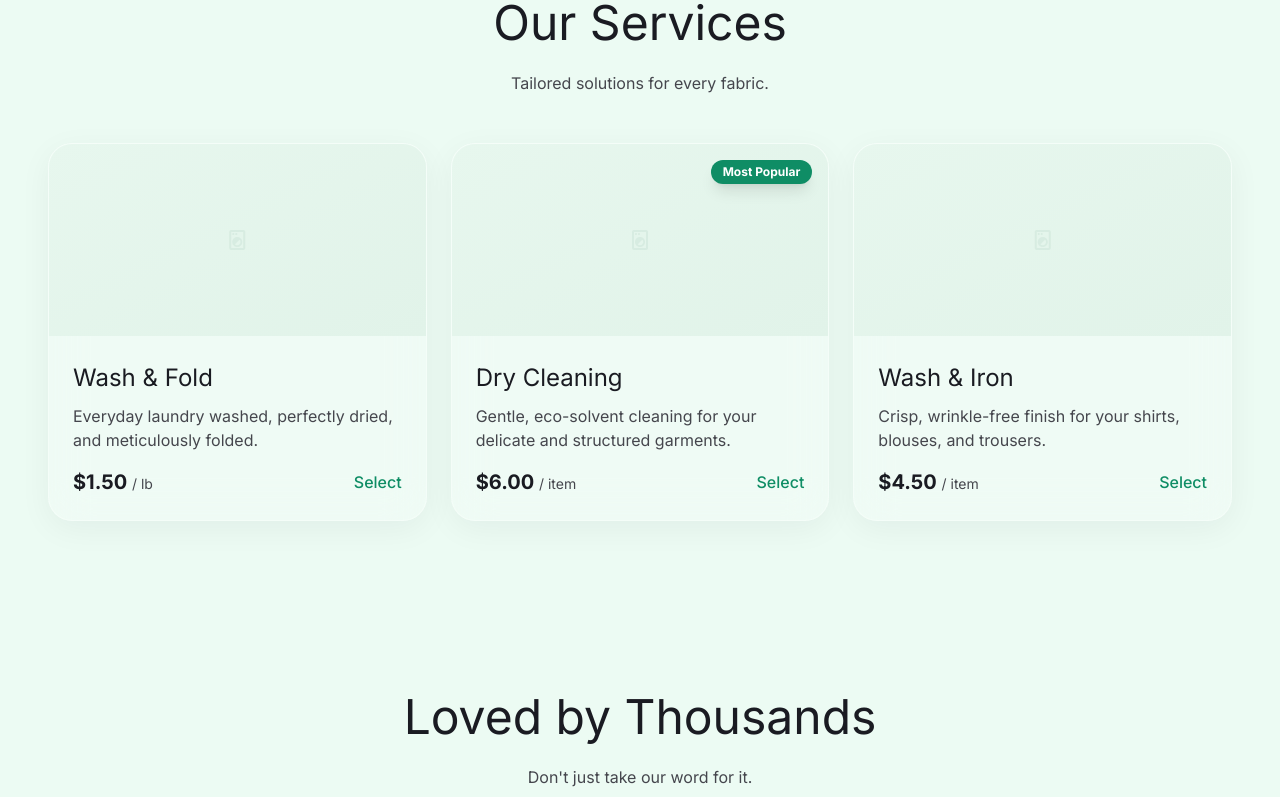
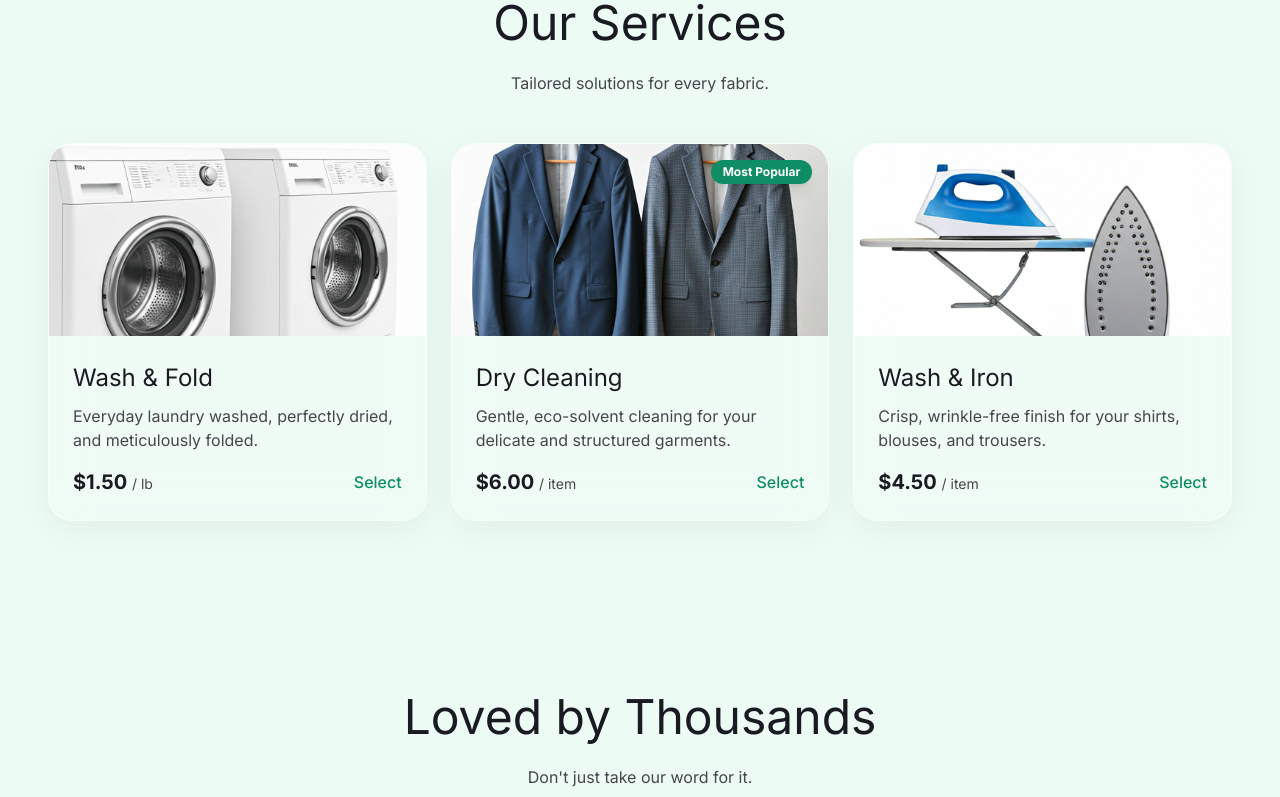
Before and after one commit to NabinDevX/Bubble-Wash, a React (Vite) app: page / in a window 1280 px wide. Shown: the part 2000-2797 px from the top of the page. Built offline with nearby package versions, Linux system fonts and the light colour scheme.

Commit message:
Add images to services and testimonials sections; enhance SignIn page with background bubbles

```diff
--- a/src/pages/Landing.jsx
+++ b/src/pages/Landing.jsx
@@ -14,15 +14,15 @@ const whyUs = [
 ];
 
 const services = [
-  { title: "Wash & Fold", desc: "Everyday laundry washed, perfectly dried, and meticulously folded.", price: "$1.50", unit: "/ lb", popular: false },
-  { title: "Dry Cleaning", desc: "Gentle, eco-solvent cleaning for your delicate and structured garments.", price: "$6.00", unit: "/ item", popular: true },
-  { title: "Wash & Iron", desc: "Crisp, wrinkle-free finish for your shirts, blouses, and trousers.", price: "$4.50", unit: "/ item", popular: false },
+  { title: "Wash & Fold", desc: "Everyday laundry washed, perfectly dried, and meticulously folded.", price: "$1.50", unit: "/ lb", popular: false, img: "/stitch/bubble-wash/service-wash-fold.jpg" },
+  { title: "Dry Cleaning", desc: "Gentle, eco-solvent cleaning for your delicate and structured garments.", price: "$6.00", unit: "/ item", popular: true, img: "/stitch/bubble-wash/service-dry-cleaning.jpg" },
+  { title: "Wash & Iron", desc: "Crisp, wrinkle-free finish for your shirts, blouses, and trousers.", price: "$4.50", unit: "/ item", popular: false, img: "/stitch/bubble-wash/service-wash-iron.jpg" },
 ];
 
 const testimonials = [
-  { name: "Sarah Jenkins", text: "Bubble Wash has completely changed my weekends. No more spending hours on laundry. The pickup is seamless and my clothes always come back perfectly folded and smelling fresh." },
-  { name: "Michael Chang", text: "Their dry cleaning service is top-notch. They managed to get a stubborn coffee stain out of my favorite silk tie. The 24h turnaround is a lifesaver for business trips." },
-  { name: "Emily Rodriguez", text: "I love the eco-friendly approach. It's great knowing my clothes are clean without harsh chemicals. The app is super intuitive and tracking my orders is a breeze." },
+  { name: "Sarah Jenkins", text: "Bubble Wash has completely changed my weekends. No more spending hours on laundry. The pickup is seamless and my clothes always come back perfectly folded and smelling fresh.", img: "/stitch/bubble-wash/testimonial-sarah.jpg" },
+  { name: "Michael Chang", text: "Their dry cleaning service is top-notch. They managed to get a stubborn coffee stain out of my favorite silk tie. The 24h turnaround is a lifesaver for business trips.", img: "/stitch/bubble-wash/testimonial-michael.jpg" },
+  { name: "Emily Rodriguez", text: "I love the eco-friendly approach. It's great knowing my clothes are clean without harsh chemicals. The app is super intuitive and tracking my orders is a breeze.", img: "/stitch/bubble-wash/testimonial-emily.jpg" },
 ];
 
 export default function Landing() {
@@ -46,6 +46,8 @@ export default function Landing() {
       {/* Hero */}
       <section className="relative min-h-[85vh] flex items-center justify-center px-4 md:px-12 overflow-hidden">
         <div className="absolute inset-0 -z-10 overflow-hidden">
+          <img src="/stitch/bubble-wash/hero-towels.jpg" alt="Fresh clean towels" className="absolute inset-0 w-full h-full object-cover opacity-15" />
+          <div className="absolute inset-0 bg-gradient-to-b from-background/80 via-background/50 to-background" />
           <div className="absolute top-[-10%] right-[-5%] w-[60vw] h-[60vw] rounded-full bg-secondary-container/20 blur-[100px]" />
           <div className="absolute bottom-[-20%] left-[-10%] w-[50vw] h-[50vw] rounded-full bg-primary-fixed/30 blur-[120px]" />
         </div>
@@ -122,10 +124,10 @@ export default function Landing() {
           </div>
           <div className="grid grid-cols-1 md:grid-cols-3 gap-6">
             {services.map((s) => (
-              <div key={s.title} className={`glass-card rounded-3xl overflow-hidden hover:scale-[1.02] transition-transform duration-300 flex flex-col relative ${s.popular ? "border-2 border-secondary/50" : ""}`}>
+              <div key={s.title} className={`glass-card rounded-3xl overflow-hidden hover:scale-[1.02] transition-transform duration-300 flex flex-col relative group ${s.popular ? "border-2 border-secondary/50" : ""}`}>
                 {s.popular && <div className="absolute top-4 right-4 bg-secondary text-on-secondary text-xs font-bold px-3 py-1 rounded-full z-10 shadow-lg">Most Popular</div>}
-                <div className="h-48 bg-gradient-to-br from-surface-container to-surface-container-high flex items-center justify-center">
-                  <span className="material-symbols-outlined text-6xl text-outline-variant/30">local_laundry_service</span>
+                <div className="h-48 overflow-hidden">
+                  <img src={s.img} alt={s.title} className="w-full h-full object-cover group-hover:scale-110 transition-transform duration-500" />
                 </div>
                 <div className="p-6 flex flex-col flex-grow">
                   <h3 className="font-headline-sm text-headline-sm text-on-surface mb-2">{s.title}</h3>
@@ -154,9 +156,7 @@ export default function Landing() {
               <div key={t.name} className="glass-card p-8 rounded-3xl relative">
                 <span className="material-symbols-outlined absolute top-6 right-6 text-4xl text-secondary/20">format_quote</span>
                 <div className="flex items-center gap-4 mb-6">
-                  <div className="w-14 h-14 rounded-full bg-secondary-container/30 flex items-center justify-center text-secondary border-2 border-secondary-container">
-                    <span className="material-symbols-outlined">person</span>
-                  </div>
+                  <img src={t.img} alt={t.name} className="w-14 h-14 rounded-full object-cover border-2 border-secondary-container shadow-md" />
                   <div>
                     <h4 className="font-bold text-on-surface">{t.name}</h4>
                     <div className="flex text-yellow-400 text-sm">★★★★★</div>
--- a/src/pages/SignIn.jsx
+++ b/src/pages/SignIn.jsx
@@ -163,6 +163,14 @@ export default function SignIn() {
 
       <Footer />
 
+      <div className="fixed inset-0 pointer-events-none opacity-15 mix-blend-overlay -z-10">
+        <img
+          className="w-full h-full object-cover"
+          alt="Bubbles background"
+          src="/stitch/bubble-wash/auth/bubbles-bg.png"
+        />
+      </div>
+
       <div className="fixed top-20 left-[10%] w-64 h-64 bg-secondary-fixed/10 rounded-full blur-[120px] -z-10" />
       <div className="fixed bottom-20 right-[10%] w-96 h-96 bg-primary-fixed/5 rounded-full blur-[150px] -z-10" />
     </div>
```
